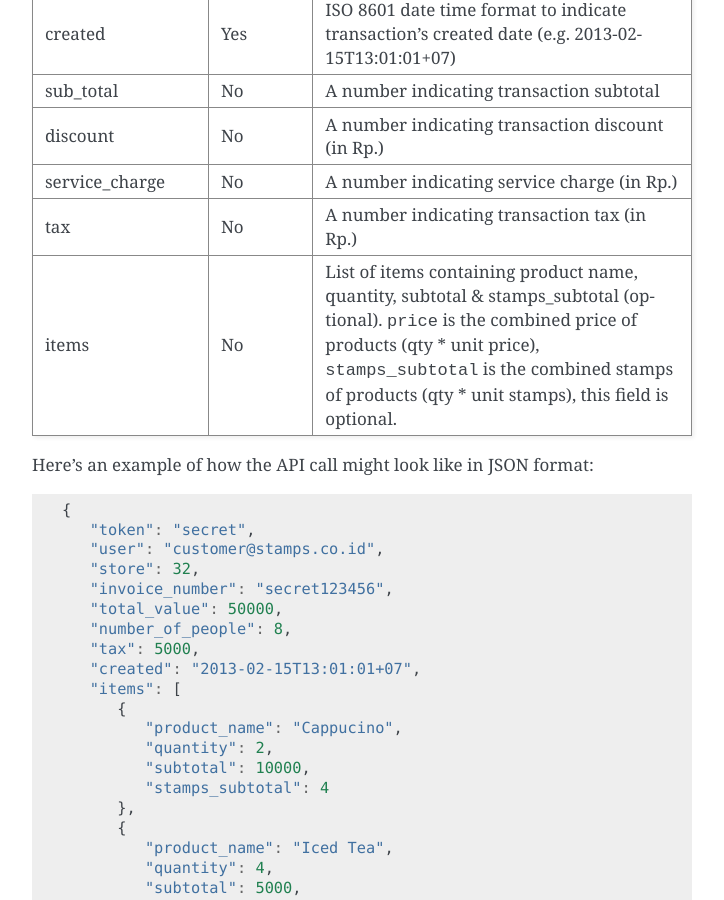
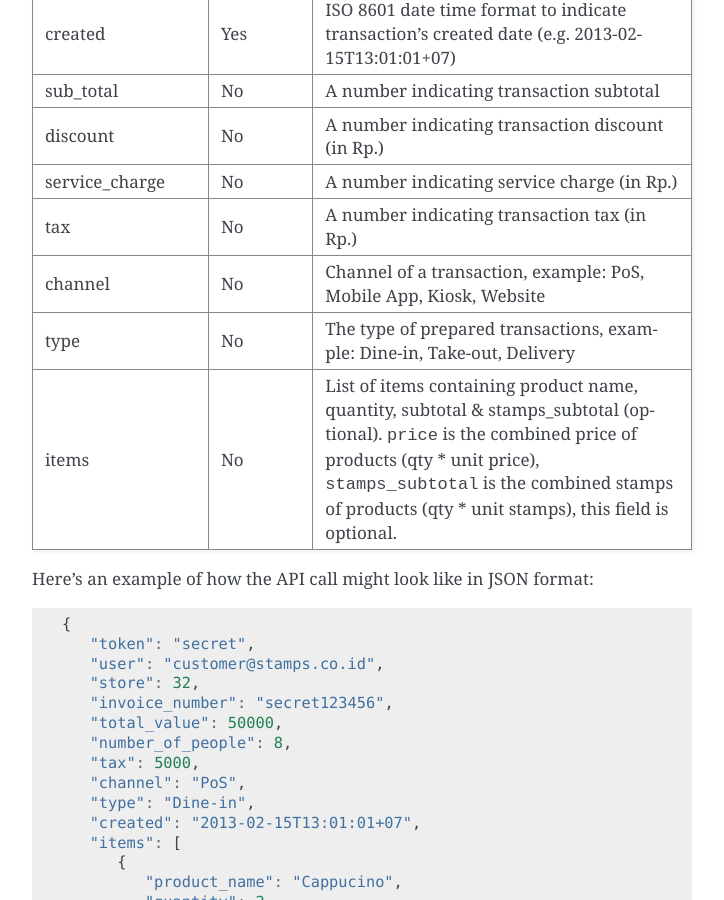
Before and after one commit to ui/stamps-api-docs, a Sphinx documentation site: the page built from source/transaction_api.rst, in a window 1280 px wide and 900 px high, scrolled down 771 px. Shown: the whole window, without its empty margins (388-1112 px from the left). Built offline with Sphinx 7.4.7, drawn with Linux system fonts in a browser that asks for light colours.

Commit message:
Update transaction_api.rst (#13)
* Update transaction_api.rst

* Update transaction_api.rst

```diff
--- a/source/transaction_api.rst
+++ b/source/transaction_api.rst
@@ -33,6 +33,8 @@ sub_total           No          A number indicating transaction subtotal
 discount            No          A number indicating transaction discount (in Rp.)
 service_charge      No          A number indicating service charge (in Rp.)
 tax                 No          A number indicating transaction tax (in Rp.)
+channel             No          Channel of a transaction, example: PoS, Mobile App, Kiosk, Website
+type                No          The type of prepared transactions, example: Dine-in, Take-out, Delivery
 items               No          List of items containing product name, quantity, subtotal &
                                 stamps_subtotal (optional).
                                 ``price`` is the combined price of products (qty * unit price),
@@ -53,6 +55,8 @@ Here's an example of how the API call might look like in JSON format:
        "total_value": 50000,
        "number_of_people": 8,
        "tax": 5000,
+       "channel": "PoS",
+       "type": "Dine-in",
        "created": "2013-02-15T13:01:01+07",
        "items": [
           {
@@ -75,7 +79,7 @@ Example of API call request using cURL (JSON). To avoid HTTP 100 Continue, pleas
 
 .. code-block :: bash
 
-    $ curl -X POST -H "Content-Type: application/json" -H "Expect:" https://stamps.co.id/api/v2/transactions/add -i -d '{ "token": "secret", "created": "2017-03-30T07:01:01+07", "user": "customer@stamps.co.id", "store": 422, "number_of_people": 8, "invoice_number": "invoice_1", "total_value": 50000, "items": [{"product_name": "Cappucino", "quantity": 2, "subtotal": 10000}, {"product_name": "Iced Tea", "quantity": 4, "subtotal": 5000}]}'
+    $ curl -X POST -H "Content-Type: application/json" -H "Expect:" https://stamps.co.id/api/v2/transactions/add -i -d '{ "token": "secret", "created": "2017-03-30T07:01:01+07", "user": "customer@stamps.co.id", "store": 422, "number_of_people": 8, "tax":5000, "Channel":"PoS", "type":"Dine-in", "invoice_number": "invoice_1", "total_value": 50000, "items": [{"product_name": "Cappucino", "quantity": 2, "subtotal": 10000}, {"product_name": "Iced Tea", "quantity": 4, "subtotal": 5000}]}'
 
 B. Response
 -----------------------------
```
